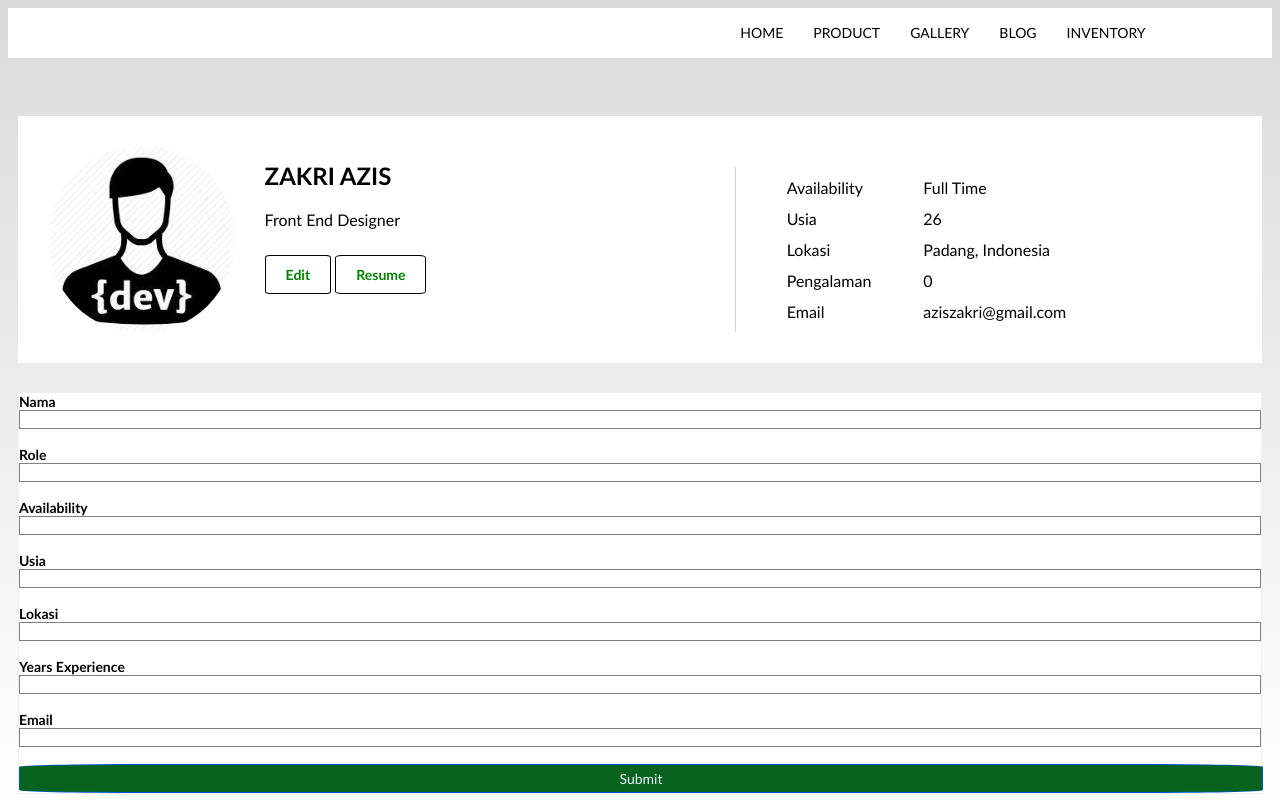
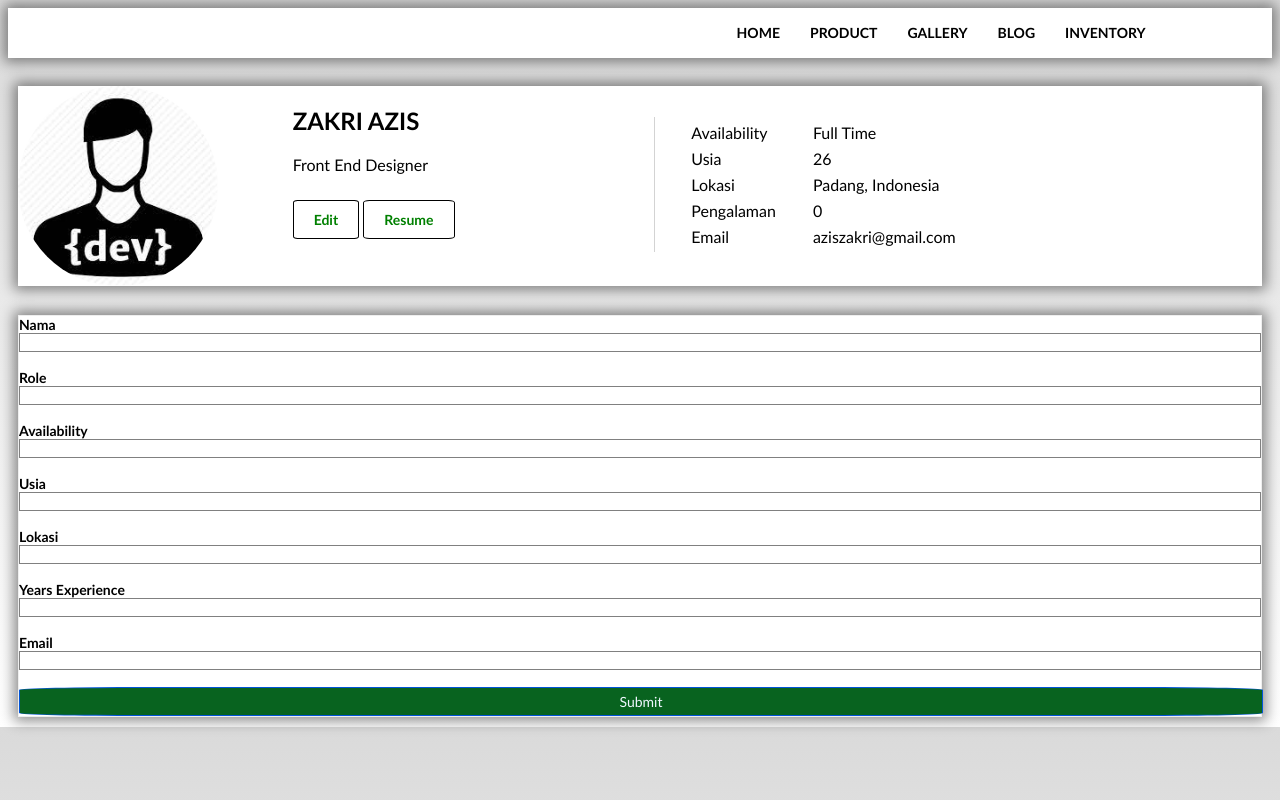
Before and after one commit to aziszakri/prakerja, a plain HTML site: page index.html in a window 1280 px wide. Drawn offline with Linux system fonts and the light colour scheme.

Commit message:
27052022

```diff
--- a/index.html
+++ b/index.html
@@ -13,17 +13,17 @@
     <nav class="header">
         <div class="container">
             <ul class="nav">
-                <li><a href="#">INVENTORY</a></li>
-                <li><a href="#">BLOG</a></li>
-                <li><a href="#">GALLERY</a></li>
-                <li><a href="#">PRODUCT</a></li>
-                <li><a href="#">HOME</a></li>
+                <li><a href="#"><b>INVENTORY</b></a></li>
+                <li><a href="#"><b>BLOG</b></a></li>
+                <li><a href="#"><b>GALLERY</b></a></li>
+                <li><a href="#"><b>PRODUCT</b></a></li>
+                <li><a href="#"><b>HOME</b></a></li>
             </ul>
         </div>
     </nav>
     <br>
     <section class="section">
-        <img class="foto" src="/images/pic1.jpg" />
+        <img class="foto" src="/images/pic1.jpg"/>
         <div class="data">
             <h1>ZAKRI AZIS</h1>
             <p>
--- a/styles.css
+++ b/styles.css
@@ -1,14 +1,3 @@
-/* @media(min-width:321px) {
-    .body{
-        width: 321px;
-    }
-}
-@media(max-width:400px) {
-    .body {
-        width: 400px;
-    }
-} */
-
 .body {
     background-image: linear-gradient(to top, white, rgb(218, 218, 218));
 }
@@ -17,7 +6,7 @@
     width: 100%;
     overflow: hidden;
     background: white;
-    margin-bottom: 30px;
+    box-shadow: 0px 0px 13px 4px rgba(0, 0, 0, 0.45);
 }
 
 .container {
@@ -41,10 +30,11 @@
     font-family: 'Gill Sans', 'Gill Sans MT', Calibri, 'Trebuchet MS', sans-serif;
     font-size: 14px;
     color: black;
+
 }
 
 .header .nav li a:hover {
-    color: rgb(27, 25, 172);
+    color: rgb(218, 16, 16);
 }
 
 .section {
@@ -52,20 +42,18 @@
     margin: 10px;
     background-color: white;
     font-family: 'Gill Sans', 'Gill Sans MT', Calibri, 'Trebuchet MS', sans-serif;
-
+    box-shadow: 0px 0px 13px 4px rgba(0, 0, 0, 0.45);
 }
 
 .section .foto {
-    margin: 30px;
-    width: 15%;
+    width: 200px;
     border-radius: 50%;
-    display: inline-block;
 }
 
 .section .data {
     font-family: 'Gill Sans', 'Gill Sans MT', Calibri, 'Trebuchet MS', sans-serif;
-    display: inline-block;
-    margin-top: 2%;
+    flex: 0.5;
+    padding-left: 6%;
 }
 
 .section .data .button {
@@ -76,6 +64,7 @@
     font-size: 14px;
     color: green;
 
+
 }
 
 .section .data .button:hover {
@@ -84,13 +73,10 @@
 }
 
 .section .detil {
-    margin-left: 90%;
-    margin-top: 15%;
-    border-spacing: 10px;
+    margin: 10%;
+    border-spacing: 5px;
     border-left: solid rgba(0, 0, 0, 0.171) 1px;
-    text-indent: 40px;
-    display: inline-block;
-
+    text-indent: 30px;
 }
 
 .section-form {
@@ -100,6 +86,7 @@
     background-color: white;
     font-family: 'Gill Sans', 'Gill Sans MT', Calibri, 'Trebuchet MS', sans-serif;
     font-size: 14px;
+    box-shadow: 0px 0px 13px 4px rgba(0, 0, 0, 0.45);
 }
 
 input[type=text],
```
Also changed, not shown: a.html (added, +43 -0 lines).
